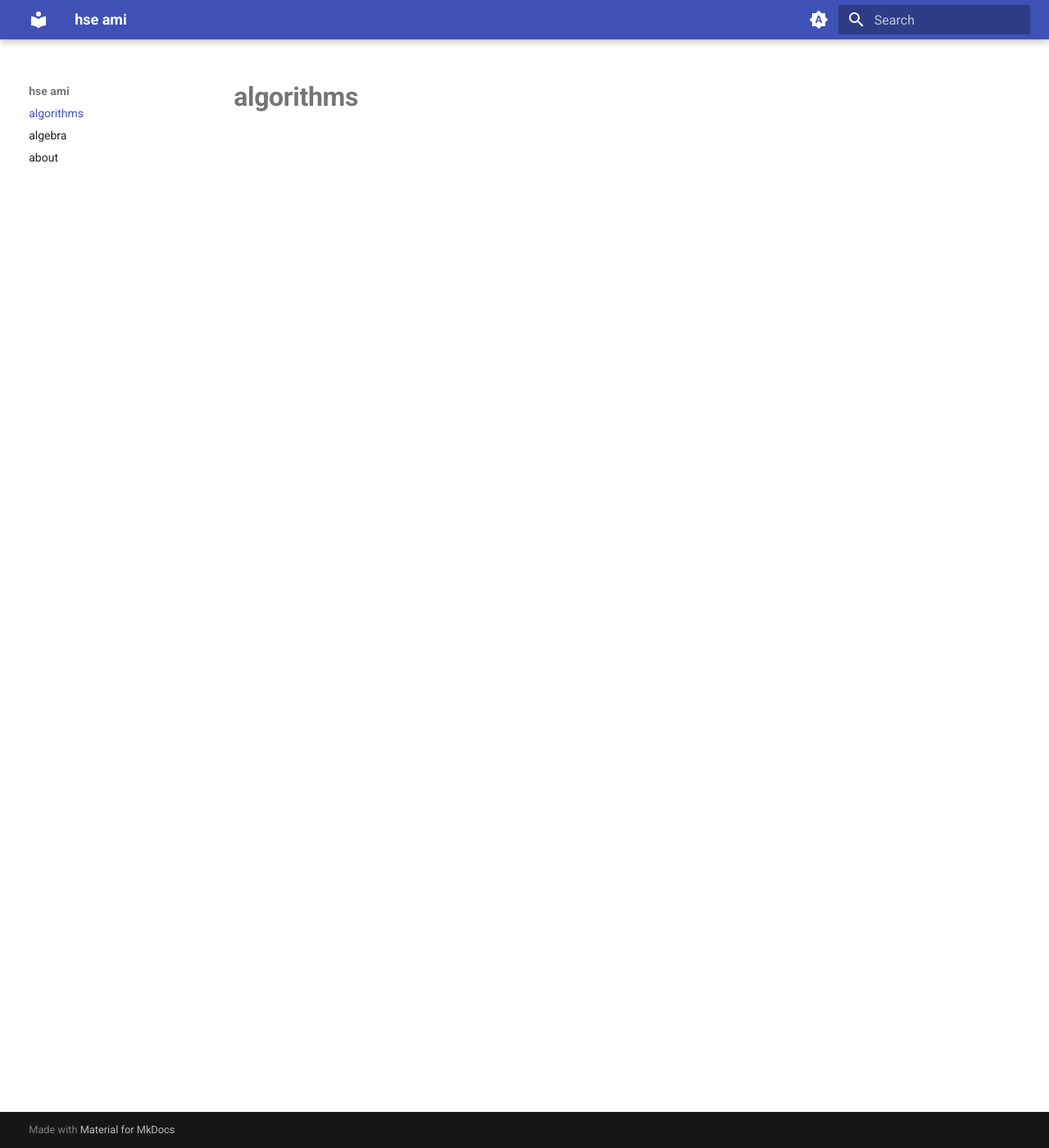
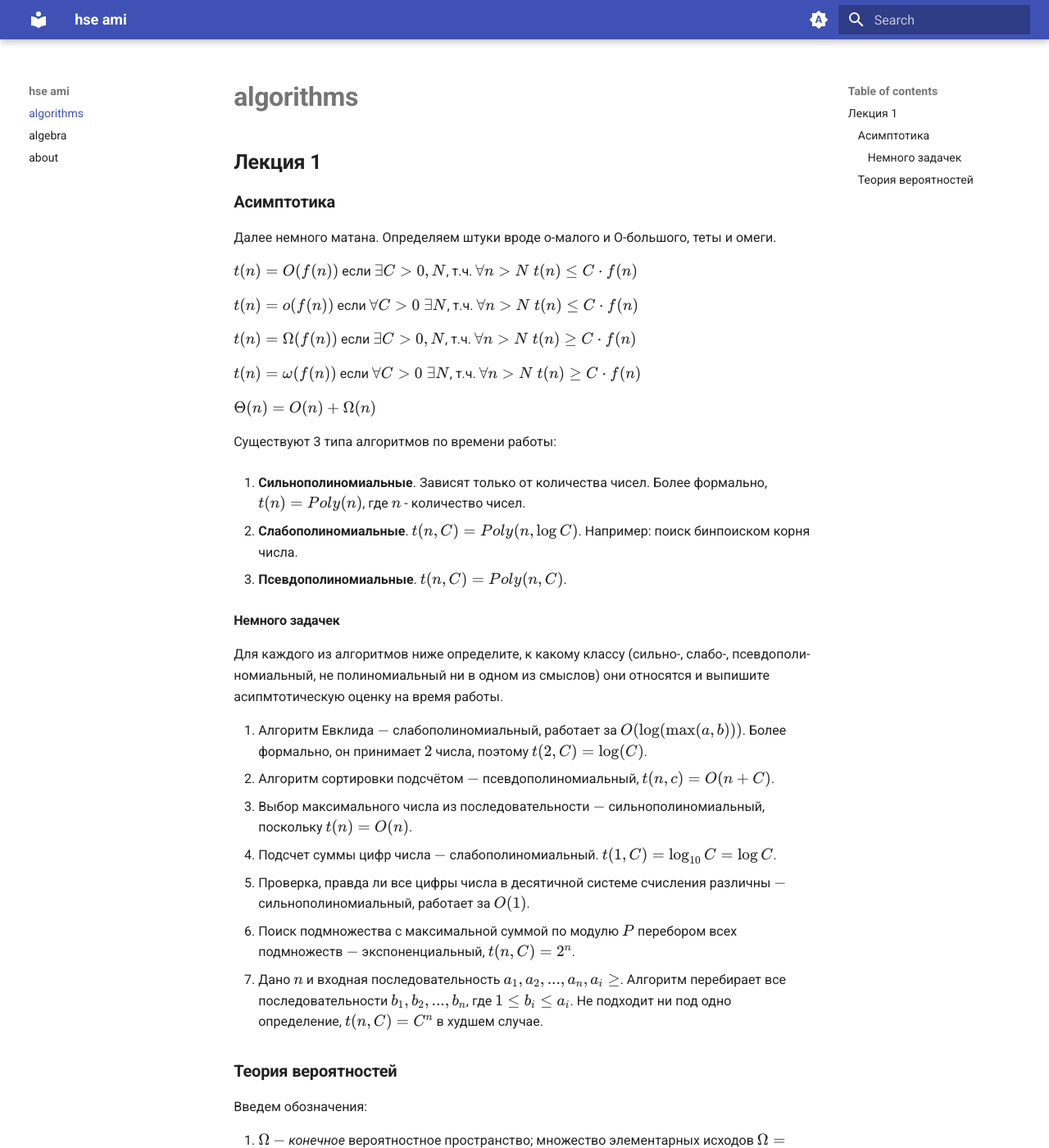
Before and after one commit to akhasanovv/hse-ami-materials, an MkDocs documentation site: the page built from docs/algorithms.md, in a window 1280 px wide and 1400 px high. Shown: the whole window at 82% size. Built offline with MkDocs 1.6.1 and Material for MkDocs 9.7.7, drawn with Linux system fonts in a browser that asks for light colours; some of the changed text lies outside the part shown.

Commit message:
added algo/lec1

```diff
--- a/docs/algorithms.md
+++ b/docs/algorithms.md
@@ -1 +1,77 @@
 # **algorithms**
+
+## **Лекция 1**
+
+### **Асимптотика**
+
+Далее немного матана. Определяем штуки вроде о-малого и О-большого, теты и омеги.
+
+$t(n) = O(f(n))$ если $\exists C > 0, N$, т.ч. $\forall n > N \ t(n) \le C \cdot f(n)$
+
+$t(n) = o(f(n))$ если $\forall C > 0 \ \exists N$, т.ч. $\forall n > N \ t(n) \le C \cdot f(n)$
+
+$t(n) = \Omega(f(n))$ если $\exists C > 0, N$, т.ч. $\forall n > N \ t(n) \ge C \cdot f(n)$
+
+$t(n) = \omega(f(n))$ если $\forall C > 0 \ \exists N$, т.ч. $\forall n > N \ t(n) \ge C \cdot f(n)$
+
+$\Theta (n) = O(n) + \Omega(n)$
+
+Существуют 3 типа алгоритмов по времени работы:
+
+1. **Сильнополиномиальные**.
+Зависят только от количества чисел. Более формально,
+$t(n) = Poly(n)$, где $n$ - количество чисел.
+
+2. **Слабополиномиальные**.
+$t(n, C) = Poly(n, \log C)$. Например: поиск бинпоиском корня числа.
+
+3. **Псевдополиномиальные**.
+$t(n, C) = Poly(n, C)$.
+
+#### **Немного задачек**
+
+Для каждого из алгоритмов ниже определите, к какому классу (сильно-, слабо-, псевдополи-
+    номиальный, не полиномиальный ни в одном из смыслов) они относятся и выпишите
+    асипмтотическую оценку на время работы.
+
+1. Алгоритм Евклида $-$ слабополиномиальный, работает за $O(\log(\max(a, b)))$. Более формально, он принимает $2$ числа, поэтому
+    $t(2, C) = \log(C)$.
+2. Алгоритм сортировки подсчётом $-$ псевдополиномиальный, $t(n, c) = O(n + C)$.
+3. Выбор максимального числа из последовательности $-$ сильнополиномиальный, поскольку $t(n) = O(n)$.
+4. Подсчет суммы цифр числа $-$ слабополиномиальный. $t(1, C) = \log_{10} C = \log C$.
+5. Проверка, правда ли все цифры числа в десятичной системе счисления различны $-$ сильнополиномиальный, работает за $O(1)$.
+6. Поиск подмножества с максимальной суммой по модулю $P$ перебором всех подмножеств $-$ экспоненциальный, $t(n, C)=2^n$.
+7. Дано $n$ и входная последовательность $a_1, a_2, . . . , a_n, a_i \ge $.
+    Алгоритм перебирает все последовательности $b_1, b_2, . . . , b_n$, где $1 \le b_i \le a_i$.
+    Не подходит ни под одно определение, $t(n, C) =C^n$ в худшем случае.
+
+### **Теория вероятностей**
+
+Введем обозначения:
+
+1. $\Omega$ $-$ *конечное* вероятностное пространство; множество элементарных исходов
+    $\Omega = \{w_1, \dots, w_n\}$
+2. $2^{\Omega}$ $-$ множество различных исходов, состоящих из какого-то количества элементарных исходов
+3. $P$ $-$ функция вероятности
+    $P(w_i) \ (0 \le P(w_i) \le 1)$ - вероятность $i$-го элементарного исхода
+    $\sum \limits_{i=1}^n P(w_i) = 1$
+
+
+И еще немного пределений:
+
+1. Событие $i$ называется *достоверным*, если $P(w_i)=1$.
+2. Событие $i$ называется *невозможным*, если $P(w_i)=0$.
+3. События $A$ и $B$ называются *независимыми*, если $P(A) \cdot P(B) = P(A \cap B)$.
+4. Набор событий $A_1, \dots, A_k$ называется *независимым в совокупности*, если для любого
+    набора $i_1, \dots, i_l$ выполняется
+    $P(A_{i_1} \cap \dots \cap A_{i_l}) = \prod \limits_{j=1}^l P(A_{i_j})$.
+5. Вероятность события $A$ при условии выполнения $B$ обозначается как $P(A | B) = \frac{P(A \cap B)}{P(B)}$.
+    Если $A, B$ $-$ независимы, то выполняется $P(A | B) = \frac{P(A) \cdot P(B)}{P(B)} = P(A)$.
+6. События $A_1, \dots, A_k$ *образуют полную группу событий* тогда и только тогда, когда $\forall i, j \ (i \ne j) \ A_i \cap A_j=\varnothing$
+     и $A_1 \cup \dots \cup A_k = \Omega$.
+
+Для полной группы событий выполняется
+
+$$P(B) = \sum \limits_{i=1}^k P(B | A_i) \cdot P(A_i) =
+\sum \limits_{i=1}^k \frac{P(A_i \cap B)}{P(A_i)} \cdot P(A_i) =
+\sum \limits_{i=1}^k P(A_i \cap B) = P(\Omega \cap B)$$
```
